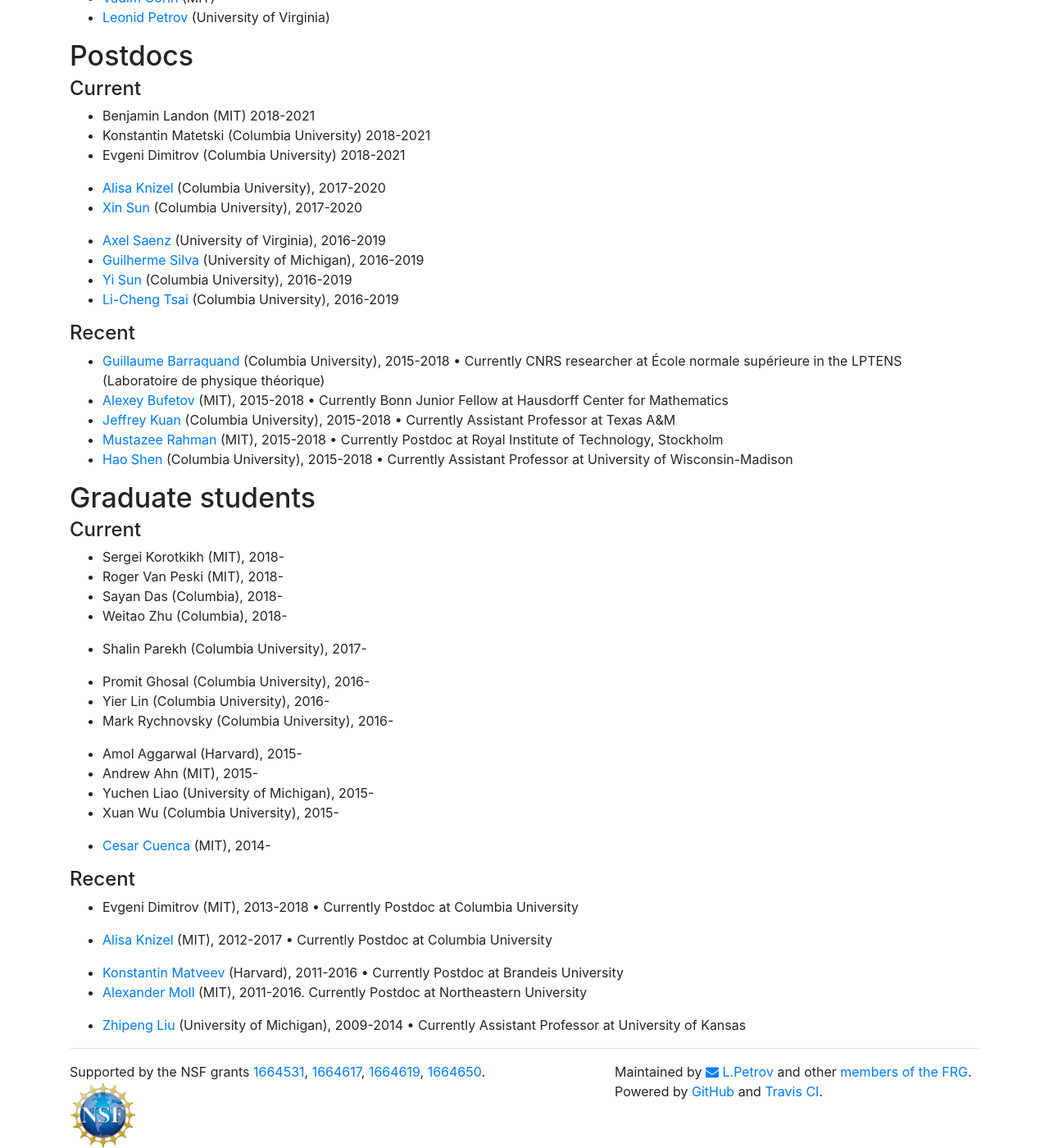
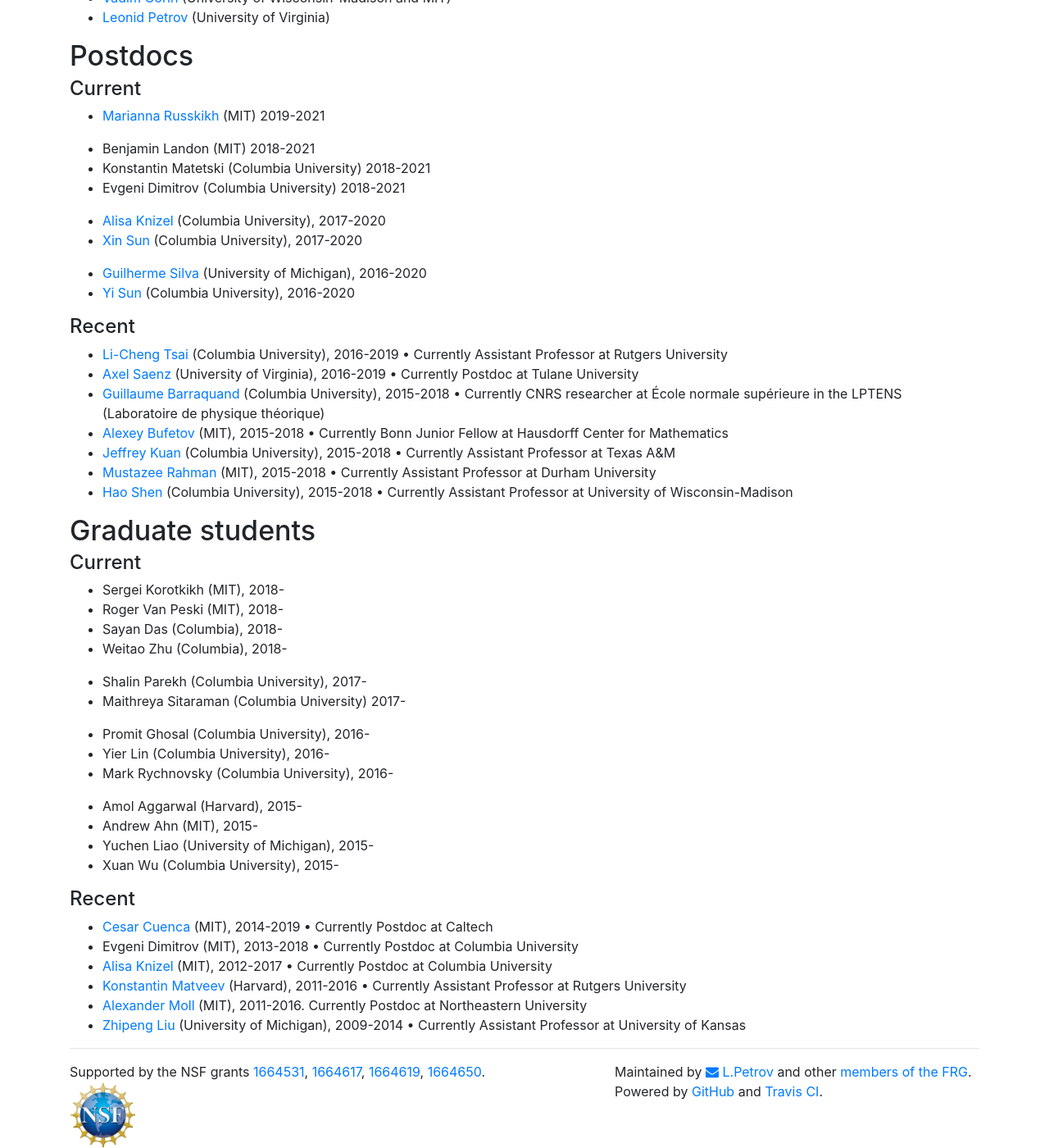
Before and after one commit to int-prob/int-prob-code, a Jekyll site: the page built from people.md, in a window 1280 px wide and 1400 px high, scrolled down 212 px. Shown: the whole window at 82% size. Built offline with Jekyll 4.4.1, drawn with Linux system fonts in a browser that asks for light colours; nearby versions of some CDN libraries; some of the changed text lies outside the part shown.

Commit message:
update people

```diff
--- a/_includes/PIs.html
+++ b/_includes/PIs.html
@@ -2,6 +2,6 @@
   <li> <a href="http://www.math.lsa.umich.edu/~baik/Welcome.html">Jinho Baik</a> (University of Michigan)</li>
   <li> <a href="http://math.mit.edu/people/profile.php?pid=1222">Alexei Borodin</a> (MIT)</li>
   <li> <a href="http://www.math.columbia.edu/~corwin/">Ivan Corwin</a> (Columbia University)</li>
-  <li> <a href="http://www.mccme.ru/~vadicgor/">Vadim Gorin</a> (MIT)</li>
+  <li> <a href="http://www.mccme.ru/~vadicgor/">Vadim Gorin</a> (University of Wisconsin-Madison and MIT)</li>
   <li> <a href="http://lpetrov.cc">Leonid Petrov</a> (University of Virginia)</li>
 </ul>
--- a/people.md
+++ b/people.md
@@ -13,6 +13,8 @@ nav_id: Members
 
 ### Current
 
+- [Marianna Russkikh][marianna] (MIT) 2019-2021
+
 - Benjamin Landon (MIT) 2018-2021
 - Konstantin Matetski (Columbia University) 2018-2021
 - Evgeni Dimitrov (Columbia University) 2018-2021
@@ -20,17 +22,17 @@ nav_id: Members
 - [Alisa Knizel][alisa] (Columbia University), 2017-2020
 - [Xin Sun][xin] (Columbia University), 2017-2020
 
-- [Axel Saenz][axel] (University of Virginia), 2016-2019
-- [Guilherme Silva][silva] (University of Michigan), 2016-2019
-- [Yi Sun][yi] (Columbia University), 2016-2019
-- [Li-Cheng Tsai][licheng] (Columbia University), 2016-2019
+- [Guilherme Silva][silva] (University of Michigan), 2016-2020
+- [Yi Sun][yi] (Columbia University), 2016-2020
 
 ### Recent
 
+- [Li-Cheng Tsai][licheng] (Columbia University), 2016-2019 &bull; Currently Assistant Professor at Rutgers University
+- [Axel Saenz][axel] (University of Virginia), 2016-2019 &bull; Currently Postdoc at Tulane University
 - [Guillaume Barraquand][guil] (Columbia University), 2015-2018 &bull; Currently CNRS researcher at École normale supérieure in the LPTENS (Laboratoire de physique théorique)
 - [Alexey Bufetov][abuf] (MIT), 2015-2018 &bull; Currently Bonn Junior Fellow at Hausdorff Center for Mathematics
 - [Jeffrey Kuan][jeff] (Columbia University), 2015-2018 &bull; Currently Assistant Professor at Texas A&M
-- [Mustazee Rahman][mustazee] (MIT), 2015-2018 &bull; Currently Postdoc at Royal Institute of Technology, Stockholm
+- [Mustazee Rahman][mustazee] (MIT), 2015-2018 &bull; Currently Assistant Professor at Durham University
 - [Hao Shen][hao] (Columbia University), 2015-2018 &bull; Currently Assistant Professor at University of Wisconsin-Madison
 
 
@@ -44,7 +46,7 @@ nav_id: Members
 - Weitao Zhu (Columbia), 2018-
 
 - Shalin Parekh (Columbia University), 2017-
-<!-- - Maithreya Sitaraman (Columbia University) 2017- -->
+- Maithreya Sitaraman (Columbia University) 2017-
 
 - Promit Ghosal (Columbia University), 2016-
 - Yier Lin (Columbia University), 2016-
@@ -55,17 +57,13 @@ nav_id: Members
 - Yuchen Liao (University of Michigan), 2015-
 - Xuan Wu (Columbia University), 2015-
 
-- [Cesar Cuenca][cesar] (MIT), 2014-
-
 ### Recent
 
+- [Cesar Cuenca][cesar] (MIT), 2014-2019 &bull; Currently Postdoc at Caltech
 - Evgeni Dimitrov (MIT), 2013-2018 &bull; Currently Postdoc at Columbia University
-
 - [Alisa Knizel][alisa] (MIT), 2012-2017 &bull; Currently Postdoc at Columbia University
-
-- [Konstantin Matveev][kostya] (Harvard), 2011-2016 &bull; Currently Postdoc at Brandeis University
+- [Konstantin Matveev][kostya] (Harvard), 2011-2016 &bull; Currently Assistant Professor at Rutgers University
 - [Alexander Moll][moll] (MIT), 2011-2016. Currently Postdoc at Northeastern University
-
 - [Zhipeng Liu][zhipeng] (University of Michigan), 2009-2014 &bull; Currently Assistant Professor at University of Kansas
 
 
@@ -90,3 +88,4 @@ nav_id: Members
 [zhipeng]: http://zhipeng.faculty.ku.edu/
 [cesar]: http://math.mit.edu/~cuenca/
 [silva]:https://sites.google.com/site/guilhermesilvamath/
+[marianna]: http://math.mit.edu/directory/profile.php?pid=2168
```
